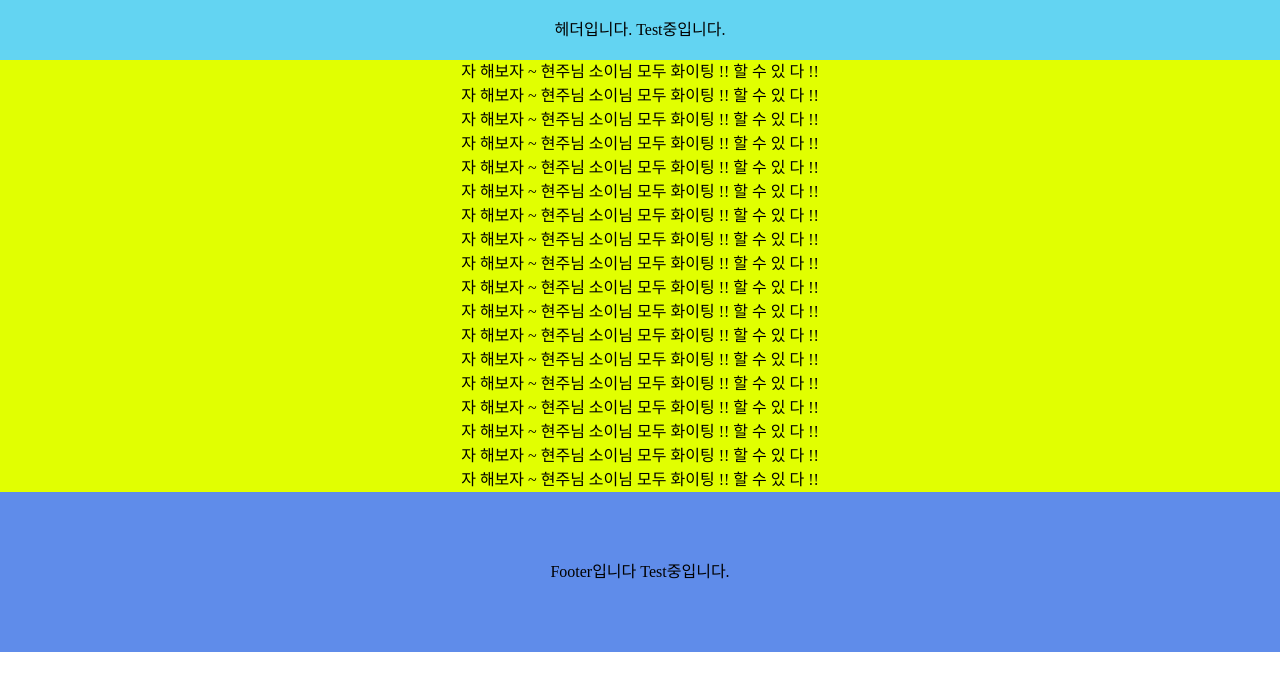
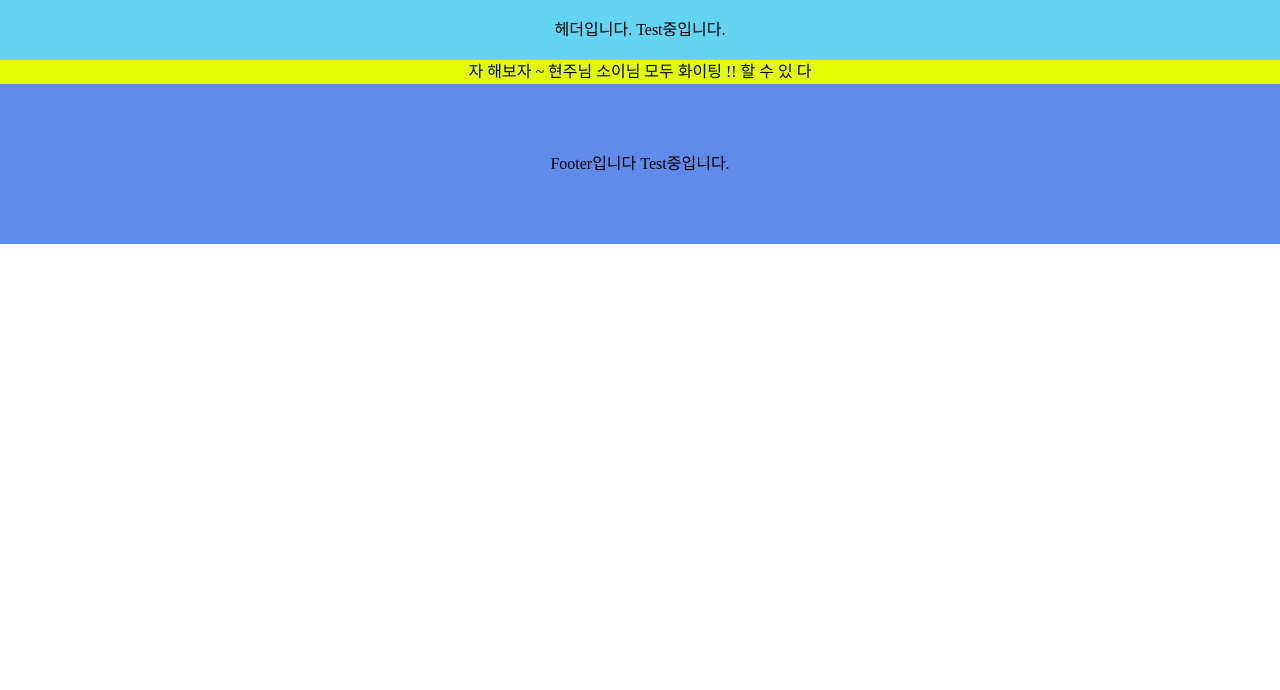
Before and after one commit to uniS2/WonT-Next, a Next.js app: page / in a window 1280 px wide. Shown: the top 690 px of the page. Built offline with nearby package versions, Linux system fonts and the light colour scheme.

Commit message:
Init : 초기 설정

```diff
--- a/src/app/page.tsx
+++ b/src/app/page.tsx
@@ -1,24 +1,7 @@
 export default function Home() {
   return (
     <main>
-      <div>자 해보자 ~ 현주님 소이님 모두 화이팅 !! 할 수 있 다 !!</div>
-      <div>자 해보자 ~ 현주님 소이님 모두 화이팅 !! 할 수 있 다 !!</div>
-      <div>자 해보자 ~ 현주님 소이님 모두 화이팅 !! 할 수 있 다 !!</div>
-      <div>자 해보자 ~ 현주님 소이님 모두 화이팅 !! 할 수 있 다 !!</div>
-      <div>자 해보자 ~ 현주님 소이님 모두 화이팅 !! 할 수 있 다 !!</div>
-      <div>자 해보자 ~ 현주님 소이님 모두 화이팅 !! 할 수 있 다 !!</div>
-      <div>자 해보자 ~ 현주님 소이님 모두 화이팅 !! 할 수 있 다 !!</div>
-      <div>자 해보자 ~ 현주님 소이님 모두 화이팅 !! 할 수 있 다 !!</div>
-      <div>자 해보자 ~ 현주님 소이님 모두 화이팅 !! 할 수 있 다 !!</div>
-      <div>자 해보자 ~ 현주님 소이님 모두 화이팅 !! 할 수 있 다 !!</div>
-      <div>자 해보자 ~ 현주님 소이님 모두 화이팅 !! 할 수 있 다 !!</div>
-      <div>자 해보자 ~ 현주님 소이님 모두 화이팅 !! 할 수 있 다 !!</div>
-      <div>자 해보자 ~ 현주님 소이님 모두 화이팅 !! 할 수 있 다 !!</div>
-      <div>자 해보자 ~ 현주님 소이님 모두 화이팅 !! 할 수 있 다 !!</div>
-      <div>자 해보자 ~ 현주님 소이님 모두 화이팅 !! 할 수 있 다 !!</div>
-      <div>자 해보자 ~ 현주님 소이님 모두 화이팅 !! 할 수 있 다 !!</div>
-      <div>자 해보자 ~ 현주님 소이님 모두 화이팅 !! 할 수 있 다 !!</div>
-      <div>자 해보자 ~ 현주님 소이님 모두 화이팅 !! 할 수 있 다 !!</div>
+      <div>자 해보자 ~ 현주님 소이님 모두 화이팅 !! 할 수 있 다 </div>
     </main>
   );
 }
--- a/src/app/signin/page.tsx
+++ /dev/null
@@ -1,18 +0,0 @@
-import React from "react";
-
-function SignIn() {
-  return (
-    <div>
-      <h1>로그인 화면입니다</h1>
-      <h1>로그인 화면입니다</h1>
-      <h1>로그인 화면입니다</h1>
-      <h1>로그인 화면입니다</h1>
-      <h1>로그인 화면입니다</h1>
-      <h1>로그인 화면입니다</h1>
-      <h1>로그인 화면입니다</h1>
-      <h1>로그인 화면입니다</h1>
-    </div>
-  );
-}
-
-export default SignIn;
```
